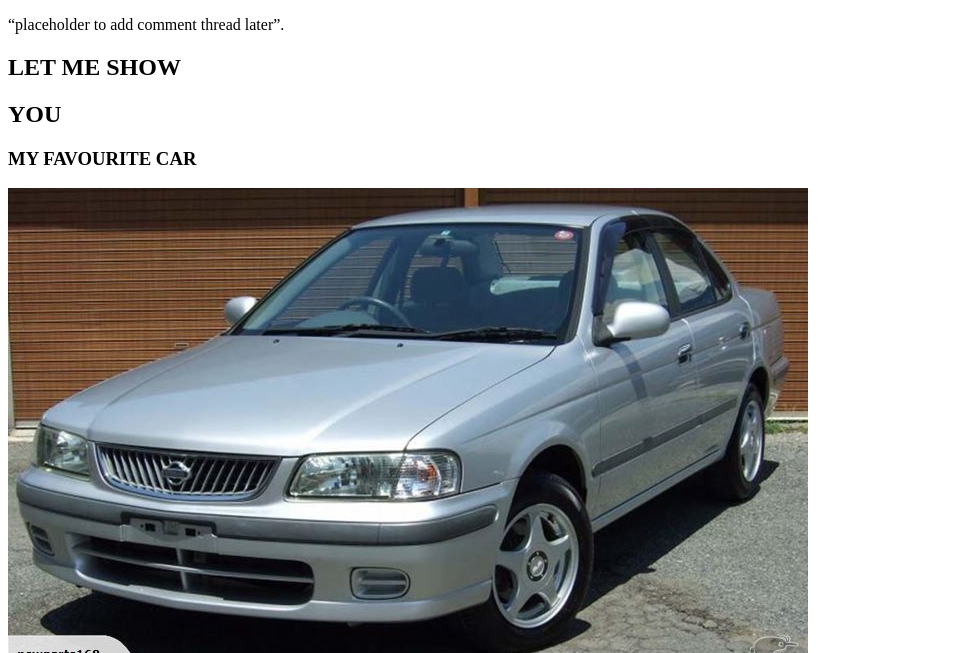
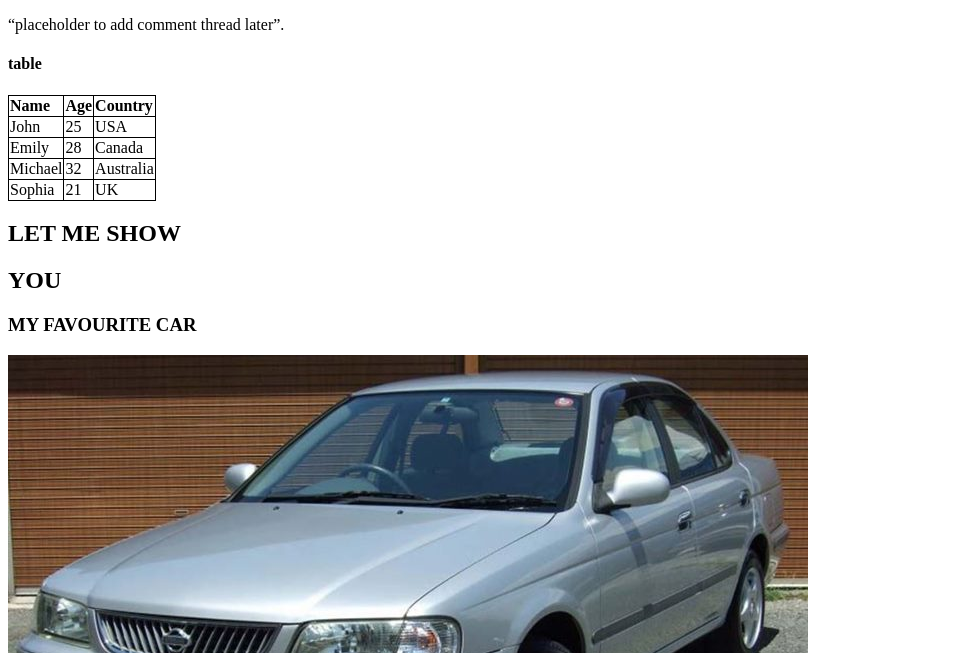
Before and after one commit to Mark-Vincent-Otieno/alx_html_css, a plain HTML site: page html_basic/index.html in a window 1280 px wide. Shown: the top 653 px of the page, without its empty margins (0-974 px from the left). Drawn offline with Linux system fonts and the light colour scheme.

Commit message:
my first commit

```diff
--- a/html_basic/index.html
+++ b/html_basic/index.html
@@ -5,13 +5,54 @@
         <title>
             My First Webpage
         </title>
+        <style>
+            table , tr , th , td {
+                    border: 1px solid black;
+                    border-collapse: collapse;
+                    text-align: left;
+            }
+        </style>
     </head>
     <body>
         <main>
+
             <article>
                 <aside>
                     <p>“placeholder to add comment thread later”.</p>
             </aside>
+            <article><h4>table</h4>
+                <table>
+                    <thead>
+                        <tr>
+                            <th><b>Name</b></th>
+                            <th><b>Age</b></th>
+                            <th><b>Country</b></th>
+                        </tr>
+                    </thead>
+                    <tbody>
+                    <tr>
+                        <td>John</td>
+                        <td>25</td>
+                        <td>USA</td>
+                    </tr>
+                    <tr>
+                        <td>Emily</td>
+                        <td>28</td>
+                        <td>Canada</td>
+                    </tr>
+                    <tr>
+                        <td>Michael</td>
+                        <td>32</td>
+                        <td>Australia</td>
+                    </tr>
+                    <tr>
+                        <td>Sophia</td>
+                        <td>21</td>
+                        <td>UK</td>
+                    </tr>
+                    </tbody>
+                </table>
+            </article>
         <p></p>
         <p></p>
         <p></p>
```
